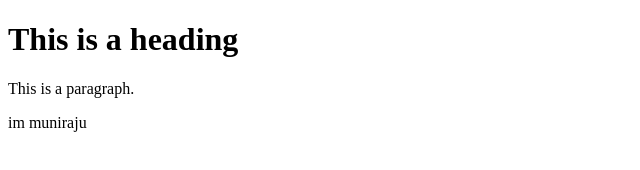
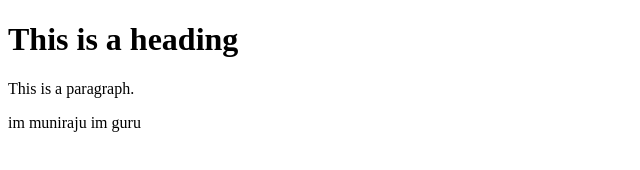
Before and after one commit to munirajusrk/index.html, a plain HTML site: page index.html in a window 1280 px wide. Shown: the full height of the page, 0-640 px from the left. Drawn offline with Linux system fonts and the light colour scheme.

Commit message:
line oneMore

```diff
--- a/index.html
+++ b/index.html
@@ -7,6 +7,6 @@
 <p>This is a paragraph.</p>
 
  <p1>im muniraju</p1>
-
+ <p1> im guru</p1>
 </body>
 </html>
```
Also changed, not shown: 1 other file.
